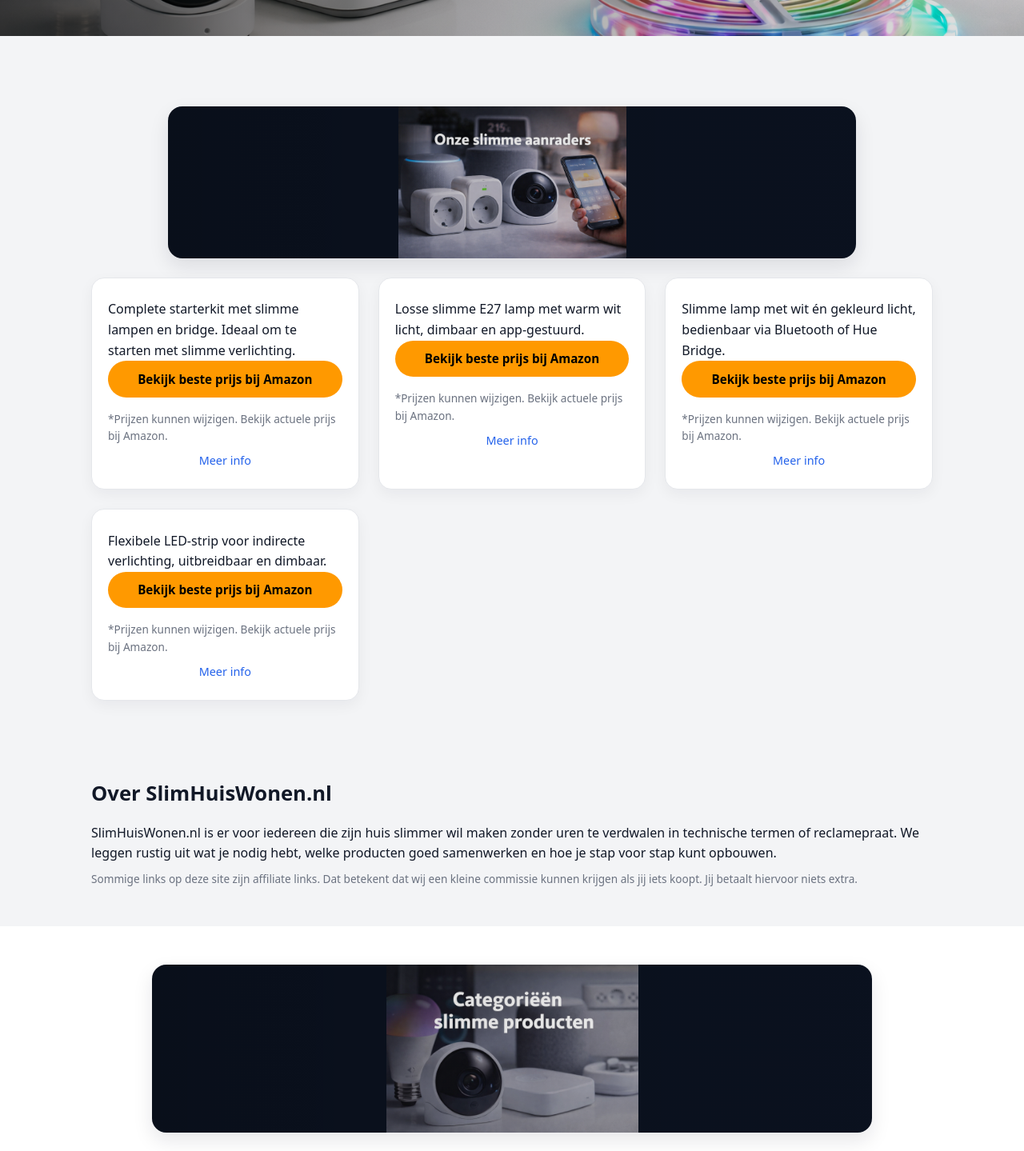
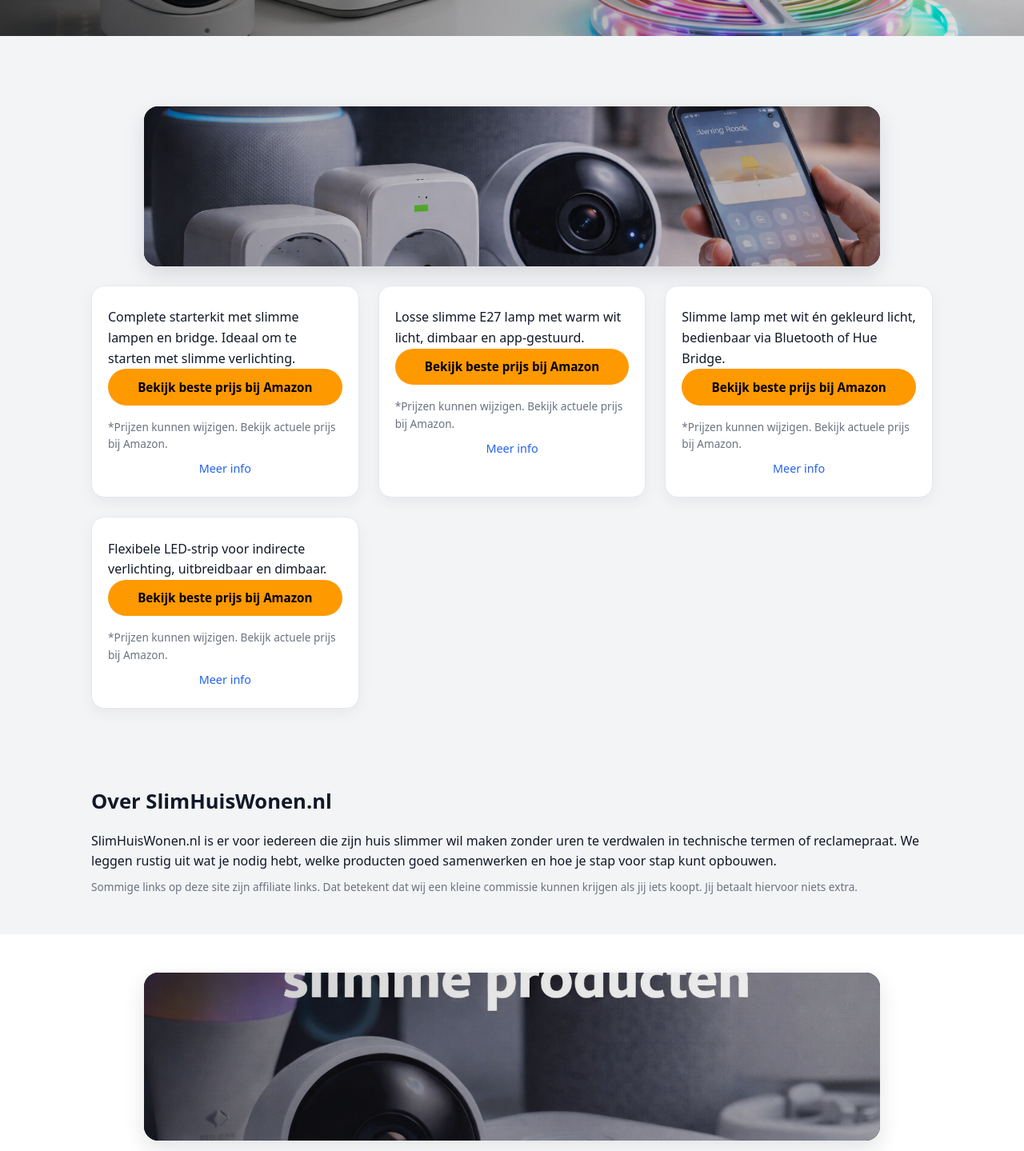
Before and after one commit to hafidgrad/SlimHuisWonen, a Next.js app: page / in a window 1280 px wide. Shown: the part 540-1979 px from the top of the page at 80% size. Built offline with nearby package versions, Linux system fonts and the light colour scheme.

Commit message:
app/globals.css

```diff
--- a/app/globals.css
+++ b/app/globals.css
@@ -730,62 +730,61 @@ html {
 }
 
 /* =========================================================
-   ✅ SECTION BANNERS (Categorieën + Aanraders)
+   ✅ HOME SECTION BANNERS (netjes & consistent)
    ========================================================= */
 
-/* --- AANRADERS banner (tekst blijft zichtbaar) --- */
+/* --- AANRADERS banner --- */
 .aanraders-banner {
   position: relative;
   width: 100%;
-  max-width: 860px;
-  height: 190px;
+  max-width: 920px;     /* ✅ breed, maar niet mega */
+  height: 200px;        /* ✅ iets hoger */
   margin: 0 auto 1.25rem;
   border-radius: 18px;
   overflow: hidden;
-  background: #0b1220; /* opvulling links/rechts indien nodig */
-  box-shadow: 0 10px 24px rgba(15, 23, 42, 0.10);
+  background: #0b1220;
+  box-shadow: 0 10px 26px rgba(15, 23, 42, 0.12);
 }
 
 .aanraders-banner img {
   width: 100%;
   height: 100%;
-  object-fit: contain;      /* ✅ GEEN CROP */
+  object-fit: cover;     /* ✅ vult altijd mooi */
   object-position: center;
   display: block;
 }
 
-/* overlay subtiel */
 .aanraders-banner::after {
   content: "";
   position: absolute;
   inset: 0;
   background: linear-gradient(
     90deg,
-    rgba(0,0,0,0.18) 0%,
+    rgba(0,0,0,0.22) 0%,
     rgba(0,0,0,0.10) 45%,
-    rgba(0,0,0,0.05) 100%
+    rgba(0,0,0,0.06) 100%
   );
   pointer-events: none;
 }
 
 
-/* --- CATEGORIEEN banner (iets groter) --- */
+/* --- CATEGORIEEN banner --- */
 .categorie-banner {
   position: relative;
   width: 100%;
-  max-width: 900px;
+  max-width: 920px;
   height: 210px;
   margin: 0 auto 1.25rem;
   border-radius: 18px;
   overflow: hidden;
   background: #0b1220;
-  box-shadow: 0 10px 24px rgba(15, 23, 42, 0.10);
+  box-shadow: 0 10px 26px rgba(15, 23, 42, 0.12);
 }
 
 .categorie-banner img {
   width: 100%;
   height: 100%;
-  object-fit: contain;      /* ✅ GEEN CROP */
+  object-fit: cover;
   object-position: center;
   display: block;
 }
@@ -796,9 +795,9 @@ html {
   inset: 0;
   background: linear-gradient(
     90deg,
-    rgba(0,0,0,0.18) 0%,
+    rgba(0,0,0,0.22) 0%,
     rgba(0,0,0,0.10) 45%,
-    rgba(0,0,0,0.05) 100%
+    rgba(0,0,0,0.06) 100%
   );
   pointer-events: none;
 }
@@ -806,15 +805,11 @@ html {
 
 /* --- Mobiel --- */
 @media (max-width: 768px) {
-  .aanraders-banner {
-    max-width: 100%;
-    height: 140px;
-    border-radius: 16px;
-  }
-
+  .aanraders-banner,
   .categorie-banner {
     max-width: 100%;
     height: 150px;
     border-radius: 16px;
+    margin-bottom: 1.1rem;
   }
 }
```
